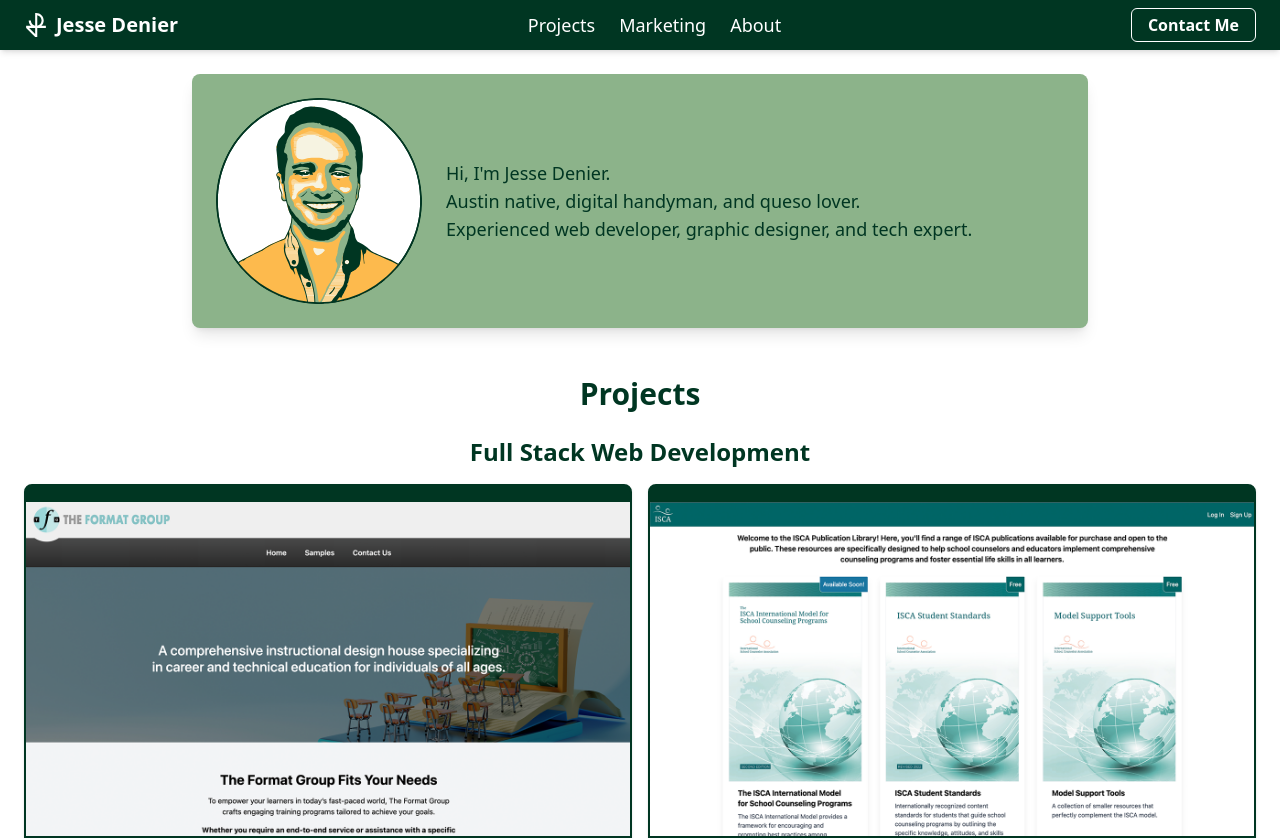
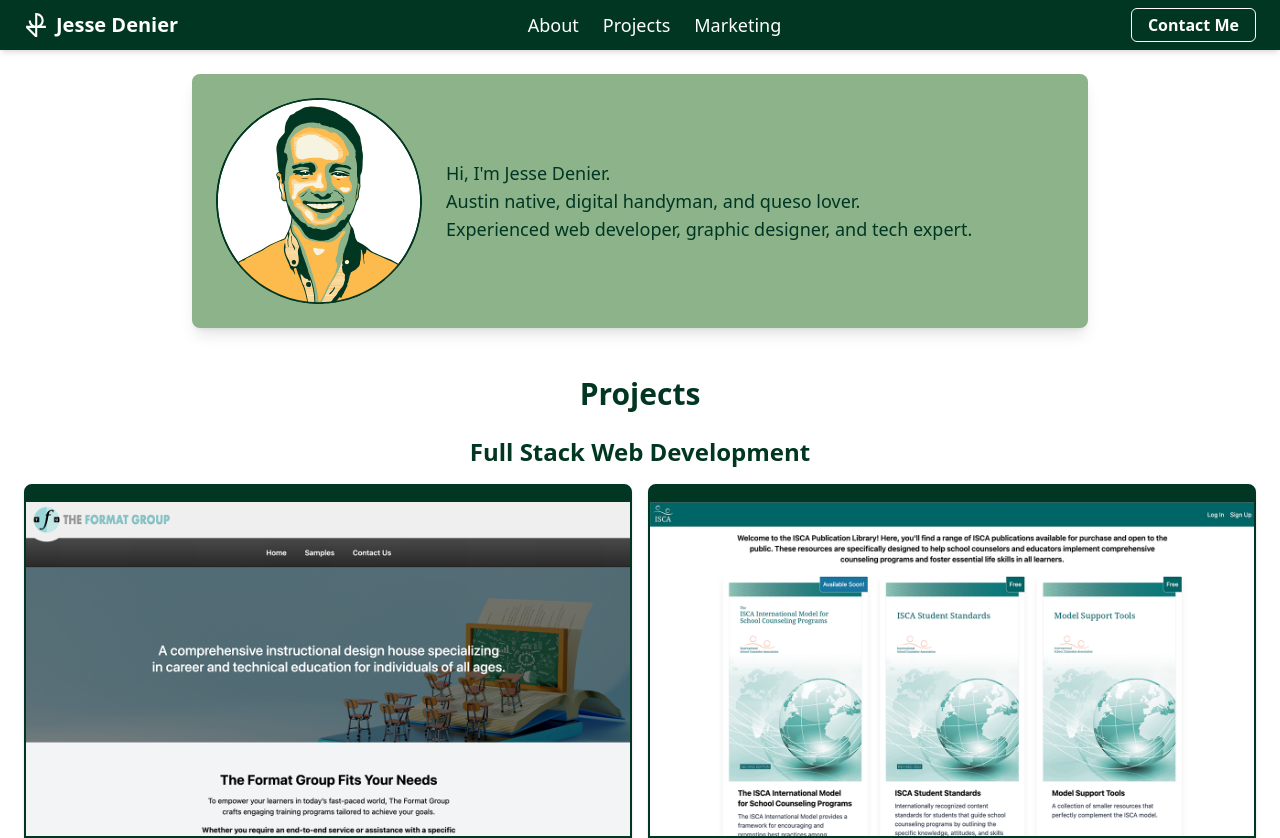
Before and after one commit to JesseDenier/Portfolio2025, a React (Vite) app in the folder client/: page / in a window 1280 px wide. Shown: the top 838 px of the page. Built offline with nearby package versions, Linux system fonts and the light colour scheme.

Commit message:
Fixed the scrollto links in the header.

```diff
--- a/client/src/components/Header.jsx
+++ b/client/src/components/Header.jsx
@@ -10,7 +10,7 @@ const Header = () => {
         <div className="flex items-center gap-2">
           {/* Inline SVG for Logo with Hover Effect */}
           <a
-            href="#Home"
+            href="#About"
             className="flex items-center gap-2 hover:text-yellow transform hover:scale-105 transition-transform transition-colors duration-300"
           >
             <PersonalLogo className="h-6 w-6 fill-current group-hover:scale-105 transition-transform duration-300" />
@@ -20,6 +20,12 @@ const Header = () => {
 
         {/* Centered Navigation Links */}
         <nav className="flex-1 flex justify-center gap-6 text-lg items-center">
+          <a
+            href="#About"
+            className="hover:text-yellow transform hover:scale-105 transition-transform duration-300"
+          >
+            About
+          </a>
           <a
             href="#Projects"
             className="hover:text-yellow transform hover:scale-105 transition-transform duration-300"
@@ -31,12 +37,6 @@ const Header = () => {
             className="hover:text-yellow transform hover:scale-105 transition-transform duration-300"
           >
             Marketing
-          </a>
-          <a
-            href="#About"
-            className="hover:text-yellow transform hover:scale-105 transition-transform duration-300"
-          >
-            About
           </a>
         </nav>
 
--- a/client/src/pages/HomePage.jsx
+++ b/client/src/pages/HomePage.jsx
@@ -165,8 +165,8 @@ const HomePage = () => {
     <main className="text-darkgreen font-sans">
       {/* About Me Section */}
       <section
-        id="AboutMe"
-        className="p-6 flex items-center gap-6 justify-center"
+        id="About"
+        className="p-6 flex items-center gap-6 justify-center scroll-mt-20"
       >
         <div className="bg-lightgreen shadow-lg rounded-lg p-6 w-full max-w-4xl">
           <div className="flex items-center gap-6">
@@ -193,7 +193,7 @@ const HomePage = () => {
       {/* Portfolio Section */}
       <section id="Portfolio" className="p-6">
         {/* Projects Section */}
-        <section id="Projects">
+        <section id="Projects" className=" scroll-mt-20">
           <h2 className="text-3xl font-bold text-center mb-6">Projects</h2>
           {/* Full Stack Web Development Section */}
           <section id="FullStack">
@@ -286,7 +286,7 @@ const HomePage = () => {
         {/* Divider */}
         <hr className="border-t-2 border-darkgreen my-8" />
         {/* Marketing Section */}
-        <section id="Marketing">
+        <section id="Marketing" className=" scroll-mt-20">
           <h2 className="text-3xl font-bold text-center mb-6">Marketing</h2>
           {/* Logos Section */}
           <section id="Logos">
```
